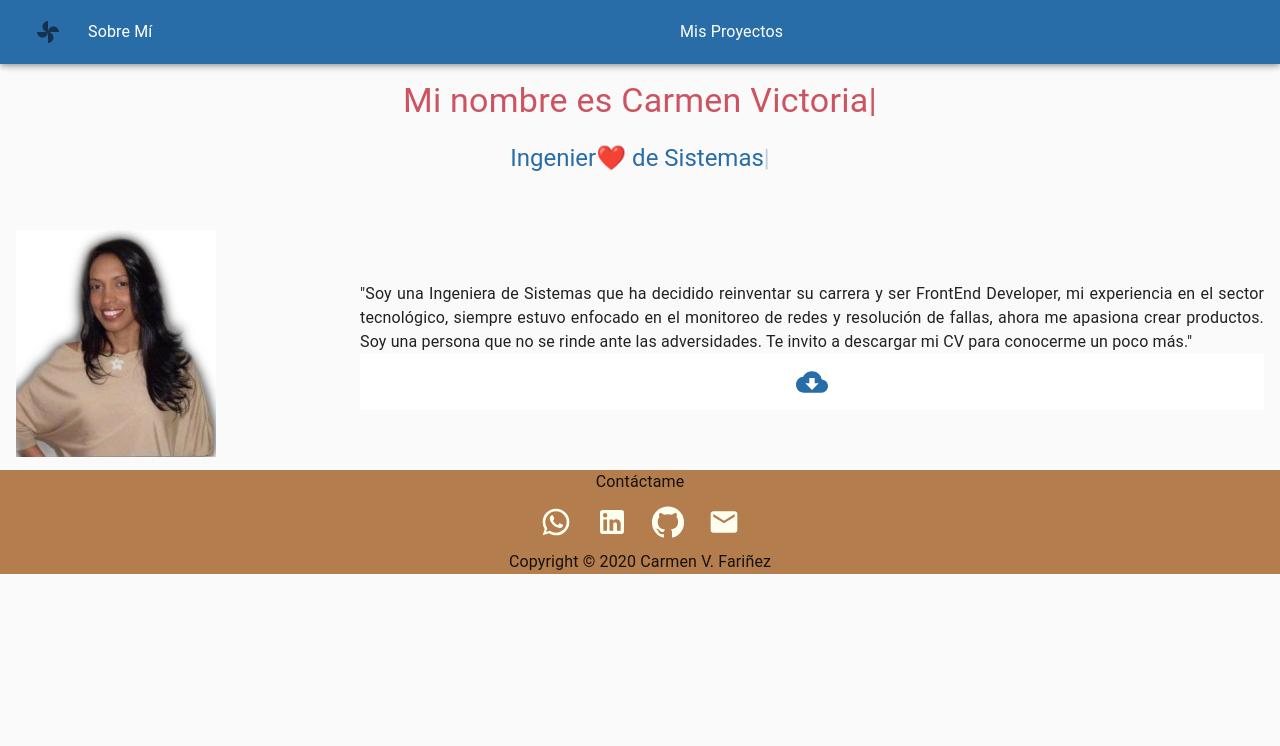
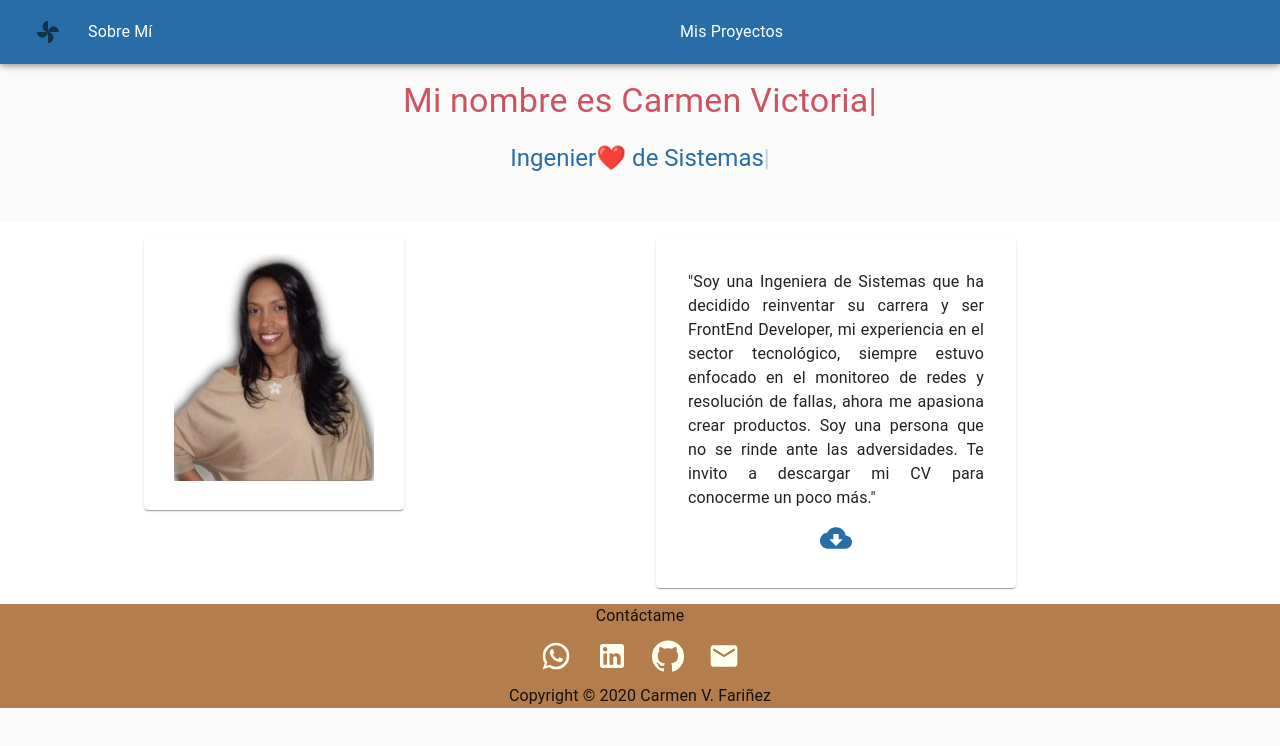
Before and after one commit to CarmenVictoriaFarinez/portafolio-cvf, a React (Create React App) app: page / in a window 1280 px wide. Shown: the top 746 px of the page. Built offline with nearby package versions, Linux system fonts and the light colour scheme.

Commit message:
añadiendo card a la vista principal

```diff
--- a/package.json
+++ b/package.json
@@ -21,11 +21,11 @@
     "serve": "^11.3.2"
   },
   "scripts": {
-    "star": "react-scripts start",
+    "start": "react-scripts start",
     "build": "react-scripts build",
     "test": "react-scripts test",
     "eject": "react-scripts eject",
-    "start": "serve -p $PORT build"
+    "star": "serve -p $PORT build"
   },
   "eslintConfig": {
     "extends": "react-app"
--- a/src/components/Header.js
+++ b/src/components/Header.js
@@ -1,7 +1,7 @@
 import React from 'react'
 import {
     Typography, Grid, Box,
-    IconButton, ListItem
+    IconButton, Card, CardMedia, CardContent
 } from '@material-ui/core';
 import { makeStyles } from '@material-ui/core/styles';
 import Typed from 'react-typed';
@@ -13,43 +13,19 @@ import foto from '../images/foto.jpeg';
 
 const useStyles = makeStyles(theme => ({
     aboutMeContainer: {
-        textAlign:"justify",
-
-        [theme.breakpoints.down('sm')]: {
-            paddingLeft:theme.spacing(8),
-            fontSize: '0.7rem',
-        },
-        [theme.breakpoints.up('md')]: {
-            fontSize: '0.9rem',
-            paddingLeft:theme.spacing(10),
-        },
-        [theme.breakpoints.up('lg')]: {
-            fontSize: '1rem',
-            paddingLeft:theme.spacing(18),
-        }
+        maxWidth:360,
+        maxHeight:350,
+        margin:"1rem",
+        textAlign: "justify"
     },
 
-    itemsContainer:{
-        width: "100vw",
-    },
     imgContainer:{
-        ".MuiGrid-root": {
-
-        width: '100px',
-        height:'127px',
-        '@media (min-width:600px)': {
-            width: '230px',
-            height: '290px',
-
-        },
-        [theme.breakpoints.up('md')]: {
-          width: '330px',
-          height: '390px',
-
-        },
-    }
+        maxWidth:260,
+        maxHeight:300,
+        marginTop:"1rem",
+        marginLeft:"9rem",
+        textAlign: "center"
 },
-
 
     iconRedes: {
         horizontal: 'right',
@@ -104,17 +80,19 @@ const Header = () => {
 
 
 
-            <ListItem className={classes.itemsContainer}  >
 
-            <Grid >
-                <picture className={classes.imgContainer} >
-                    <img
-                    src= {foto}
-                    alt="" />
-                </picture>
-                </Grid>
+        <Grid container justify="center">
+            <Grid item xs={14} sm={8} md={6}>
+                <Card className={classes.imgContainer}>
+                <CardContent>
+                    <img src= { foto } alt="" />
+                </CardContent>
+                </Card>
+            </Grid>
 
-                <Grid items lg={12}>
+            <Grid item xs={10} sm={8} md={6}>
+                <Card className={classes.aboutMeContainer}>
+                    <CardContent>
                     <Typography className={classes.aboutMeContainer}>
                     "Soy una Ingeniera de Sistemas que ha decidido reinventar su carrera y ser FrontEnd Developer, mi experiencia en el sector tecnológico, siempre estuvo enfocado en el monitoreo de redes y resolución de fallas, ahora me apasiona crear productos. Soy una persona que no se rinde ante las adversidades. Te invito a descargar mi CV para conocerme un poco más."
                         <Grid container justify="center" className={classes.iconRedes} >
@@ -123,8 +101,10 @@ const Header = () => {
                     </IconButton>
                         </Grid>
                     </Typography>
-                </Grid>
-            </ListItem>
+                    </CardContent>
+                </Card>
+            </Grid>
+            </Grid>
             <Footer/>
             </Box>
     )
```
